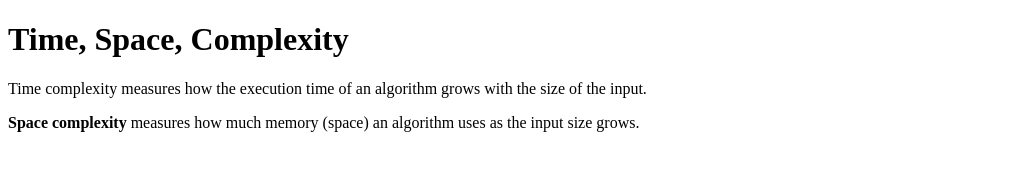
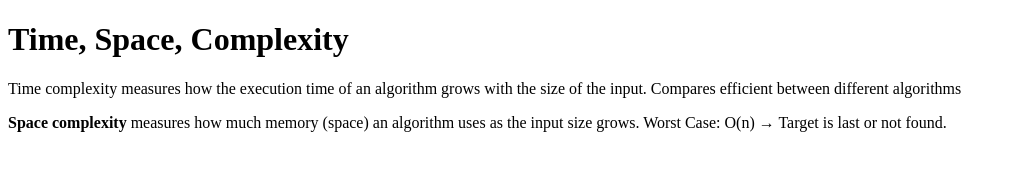
Before and after one commit to acciojob/time-and-space-complexity-vishalmodanwal07, a website: page main.html in a window 1280 px wide. Shown: the whole page, without its empty margins (0-1016 px from the left). Drawn offline with Linux system fonts and the light colour scheme.

Commit message:
created a submission

```diff
--- a/main.html
+++ b/main.html
@@ -9,9 +9,11 @@
 <body>
 	<h1> Time, Space, Complexity</h1>
 	<p>Time complexity measures how the execution time of an algorithm grows with the size of the input.
+		Compares efficient between different algorithms
 	</p>
 	<p>
 		<b>Space complexity</b> measures how much memory (space) an algorithm uses as the input size grows.
+		Worst Case: O(n) → Target is last or not found.
 	</p>
     <script type="text/javascript" src="./script.js">
 </script>
```
